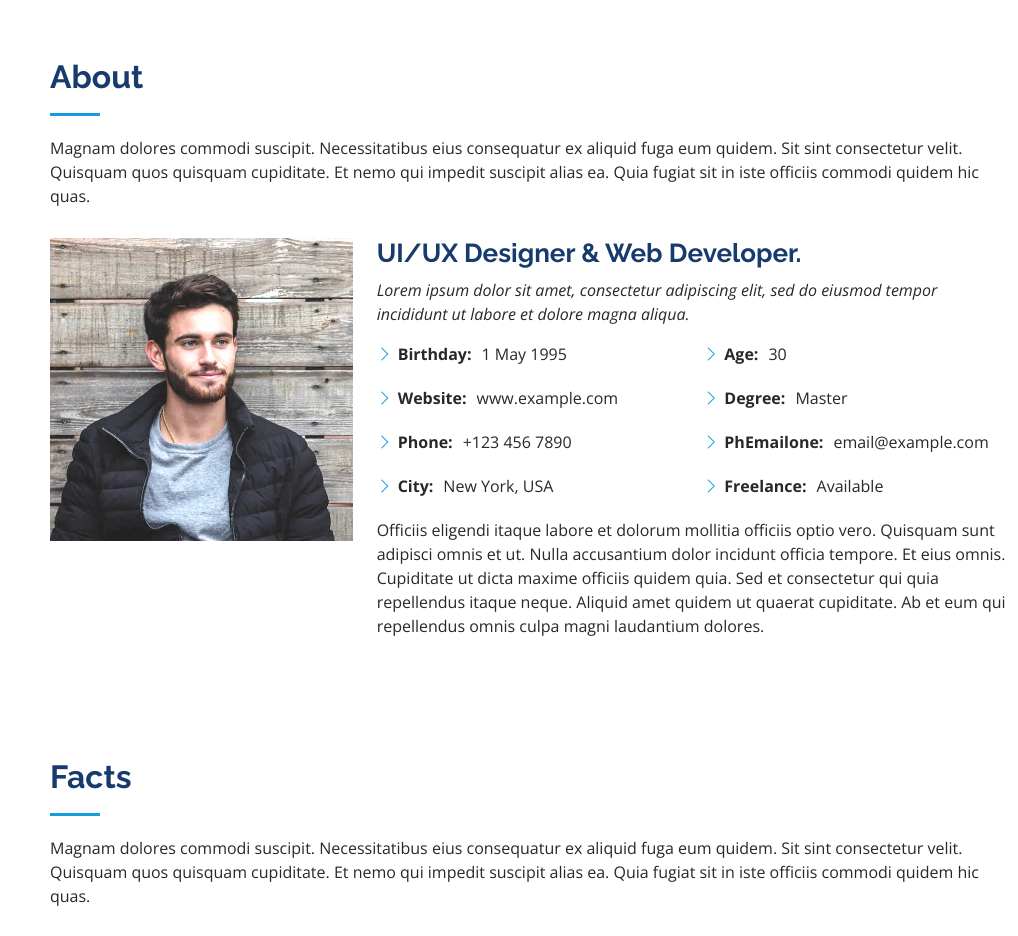
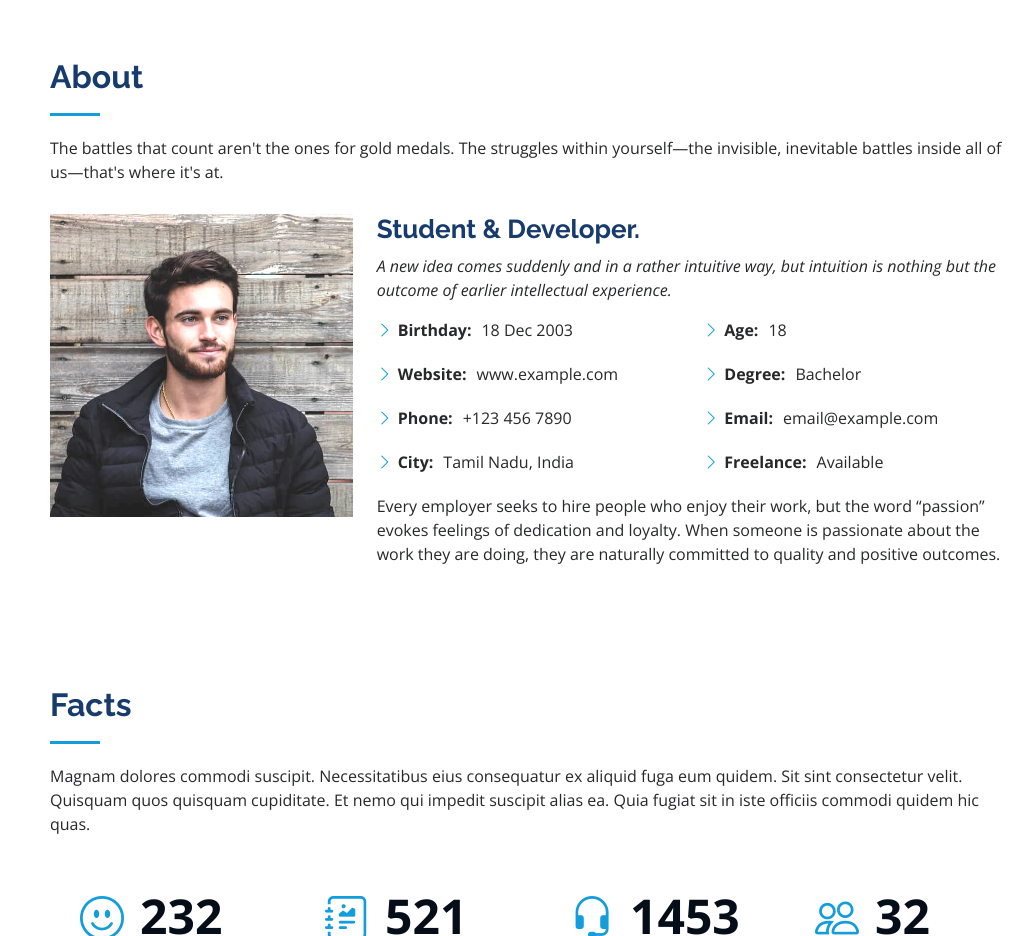
Before and after one commit to Thens18/mypage, a plain HTML site: page index.html in a window 1280 px wide. Shown: the part 802-1738 px from the top of the page, without its empty margins (262-1280 px from the left). Drawn offline with nearby package versions, Linux system fonts and the light colour scheme.

Commit message:
about
about changed

About changes 1

```diff
--- a/index.html
+++ b/index.html
@@ -85,7 +85,7 @@
 
         <div class="section-title">
           <h2>About</h2>
-          <p>Magnam dolores commodi suscipit. Necessitatibus eius consequatur ex aliquid fuga eum quidem. Sit sint consectetur velit. Quisquam quos quisquam cupiditate. Et nemo qui impedit suscipit alias ea. Quia fugiat sit in iste officiis commodi quidem hic quas.</p>
+          <p>The battles that count aren't the ones for gold medals. The struggles within yourself—the invisible, inevitable battles inside all of us—that's where it's at.</p>
         </div>
 
         <div class="row">
@@ -93,32 +93,32 @@
             <img src="assets/img/profile-img.jpg" class="img-fluid" alt="">
           </div>
           <div class="col-lg-8 pt-4 pt-lg-0 content" data-aos="fade-left">
-            <h3>UI/UX Designer &amp; Web Developer.</h3>
+            <h3>Student &amp; Developer.</h3>
             <p class="fst-italic">
-              Lorem ipsum dolor sit amet, consectetur adipiscing elit, sed do eiusmod tempor incididunt ut labore et dolore
-              magna aliqua.
+              A new idea comes suddenly and in a rather intuitive way, but intuition is nothing but the outcome of earlier intellectual experience.
+
+
             </p>
             <div class="row">
               <div class="col-lg-6">
                 <ul>
-                  <li><i class="bi bi-chevron-right"></i> <strong>Birthday:</strong> <span>1 May 1995</span></li>
+                  <li><i class="bi bi-chevron-right"></i> <strong>Birthday:</strong> <span>18 Dec 2003</span></li>
                   <li><i class="bi bi-chevron-right"></i> <strong>Website:</strong> <span>www.example.com</span></li>
                   <li><i class="bi bi-chevron-right"></i> <strong>Phone:</strong> <span>+123 456 7890</span></li>
-                  <li><i class="bi bi-chevron-right"></i> <strong>City:</strong> <span>New York, USA</span></li>
+                  <li><i class="bi bi-chevron-right"></i> <strong>City:</strong> <span>Tamil Nadu, India</span></li>
                 </ul>
               </div>
               <div class="col-lg-6">
                 <ul>
-                  <li><i class="bi bi-chevron-right"></i> <strong>Age:</strong> <span>30</span></li>
-                  <li><i class="bi bi-chevron-right"></i> <strong>Degree:</strong> <span>Master</span></li>
-                  <li><i class="bi bi-chevron-right"></i> <strong>PhEmailone:</strong> <span>email@example.com</span></li>
+                  <li><i class="bi bi-chevron-right"></i> <strong>Age:</strong> <span>18</span></li>
+                  <li><i class="bi bi-chevron-right"></i> <strong>Degree:</strong> <span>Bachelor</span></li>
+                  <li><i class="bi bi-chevron-right"></i> <strong>Email:</strong> <span>email@example.com</span></li>
                   <li><i class="bi bi-chevron-right"></i> <strong>Freelance:</strong> <span>Available</span></li>
                 </ul>
               </div>
             </div>
             <p>
-              Officiis eligendi itaque labore et dolorum mollitia officiis optio vero. Quisquam sunt adipisci omnis et ut. Nulla accusantium dolor incidunt officia tempore. Et eius omnis.
-              Cupiditate ut dicta maxime officiis quidem quia. Sed et consectetur qui quia repellendus itaque neque. Aliquid amet quidem ut quaerat cupiditate. Ab et eum qui repellendus omnis culpa magni laudantium dolores.
+              Every employer seeks to hire people who enjoy their work, but the word “passion” evokes feelings of dedication and loyalty. When someone is passionate about the work they are doing, they are naturally committed to quality and positive outcomes.
             </p>
           </div>
         </div>
```
